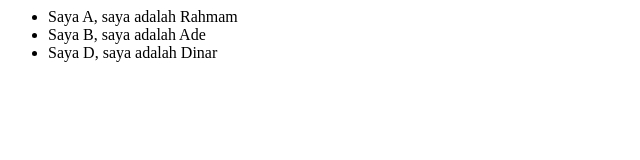
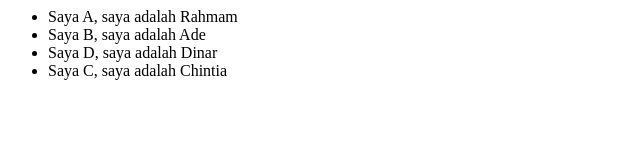
Before and after one commit to alpha241412/project1, a plain HTML site: page index.html in a window 1280 px wide. Shown: the whole page, without its empty margins (0-640 px from the left). Drawn offline with Linux system fonts and the light colour scheme.

Commit message:
C commit

```diff
--- a/index.html
+++ b/index.html
@@ -5,6 +5,7 @@
             <li>Saya A, saya adalah Rahmam</li>
             <li>Saya B, saya adalah Ade</li>
             <li>Saya D, saya adalah Dinar</li>
+            <li>Saya C, saya adalah Chintia</li>
         </ul>
     </body>
 </html>
```
